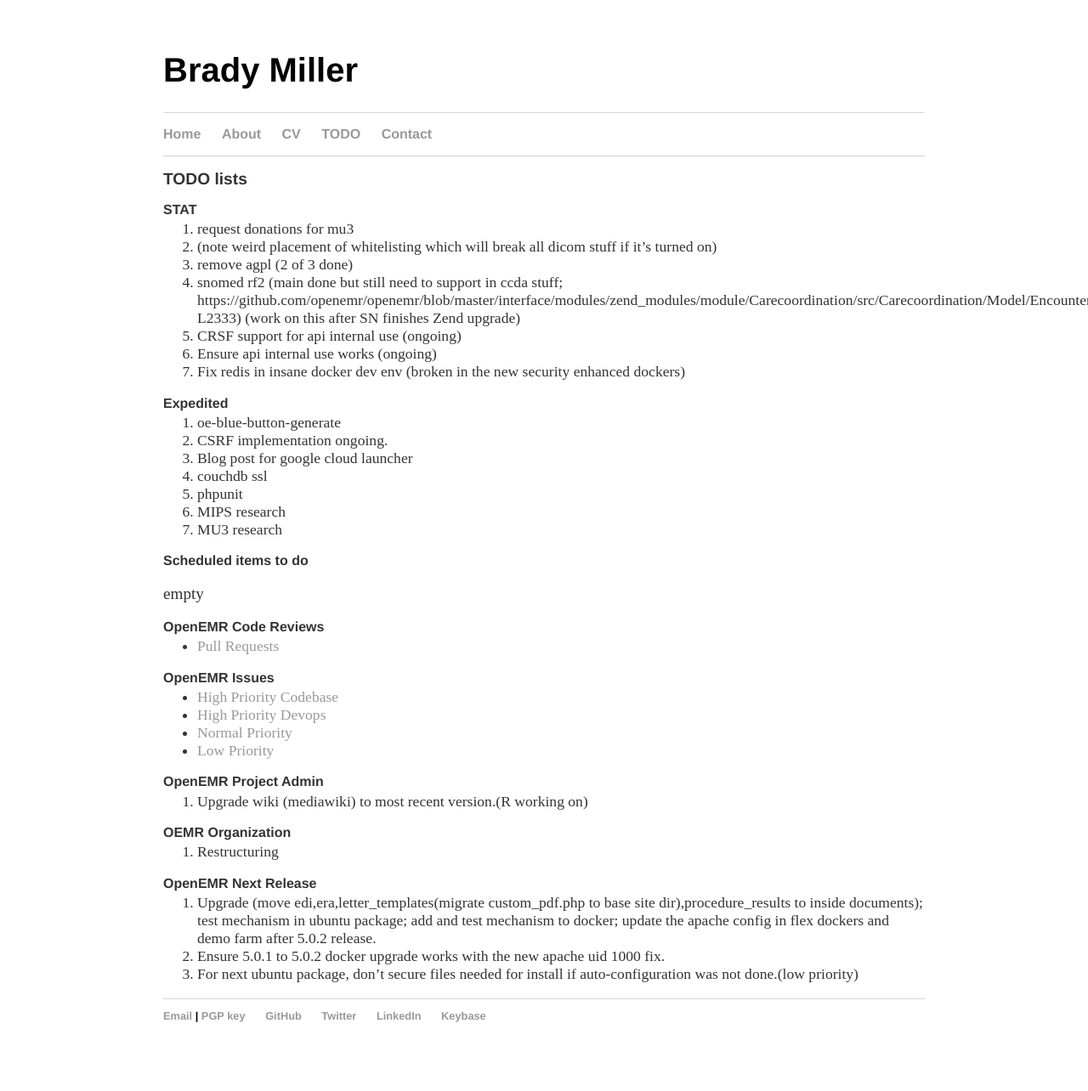
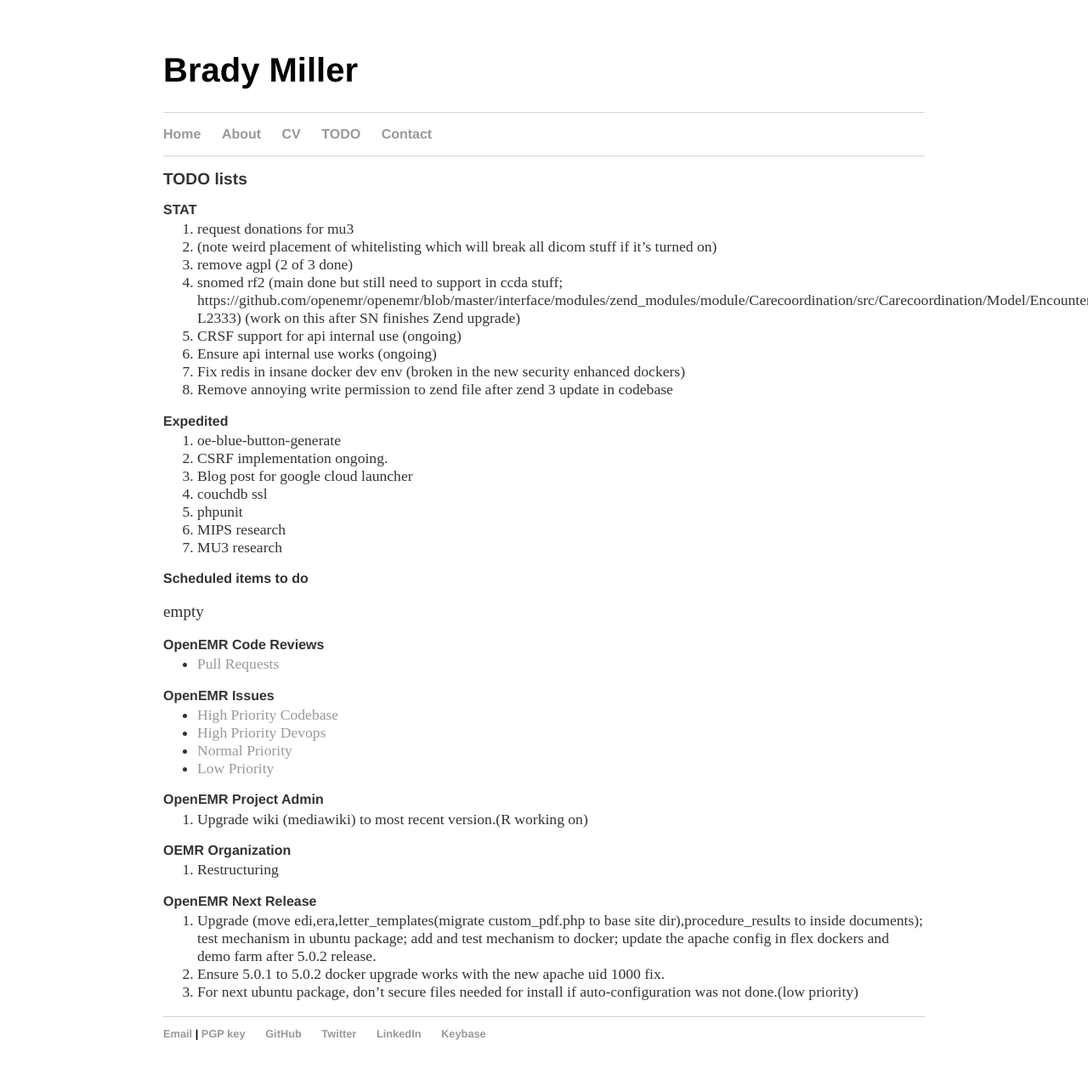
Before and after one commit to bradymiller/bradymiller.github.io, a Jekyll site: the page built from todo/index.md, in a window 1280 px wide. Shown: the whole page at 85% size. Built offline with Jekyll 4.4.1, drawn with Linux system fonts in a browser that asks for light colours; our own code applies the rules of GitHub Pages for plain Markdown files; before the commit the page ends 1263 px from its top, so only the background shows below that.

Commit message:
Update index.md

```diff
--- a/todo/index.md
+++ b/todo/index.md
@@ -11,6 +11,7 @@
 1. CRSF support for api internal use (ongoing)
 1. Ensure api internal use works (ongoing)
 1. Fix redis in insane docker dev env (broken in the new security enhanced dockers)
+1. Remove annoying write permission to zend file after zend 3 update in codebase
 
 ### Expedited
 1. oe-blue-button-generate
```
